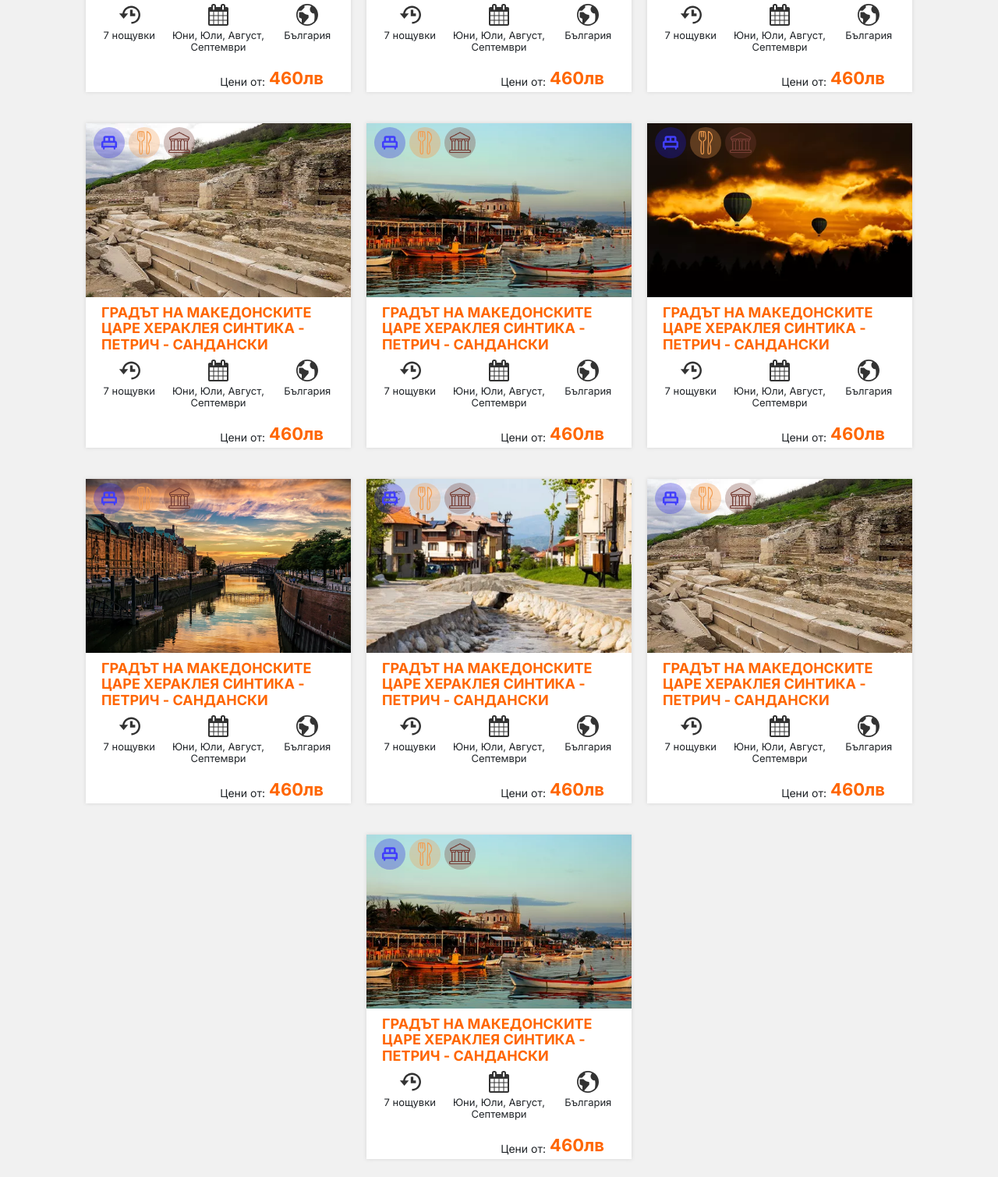
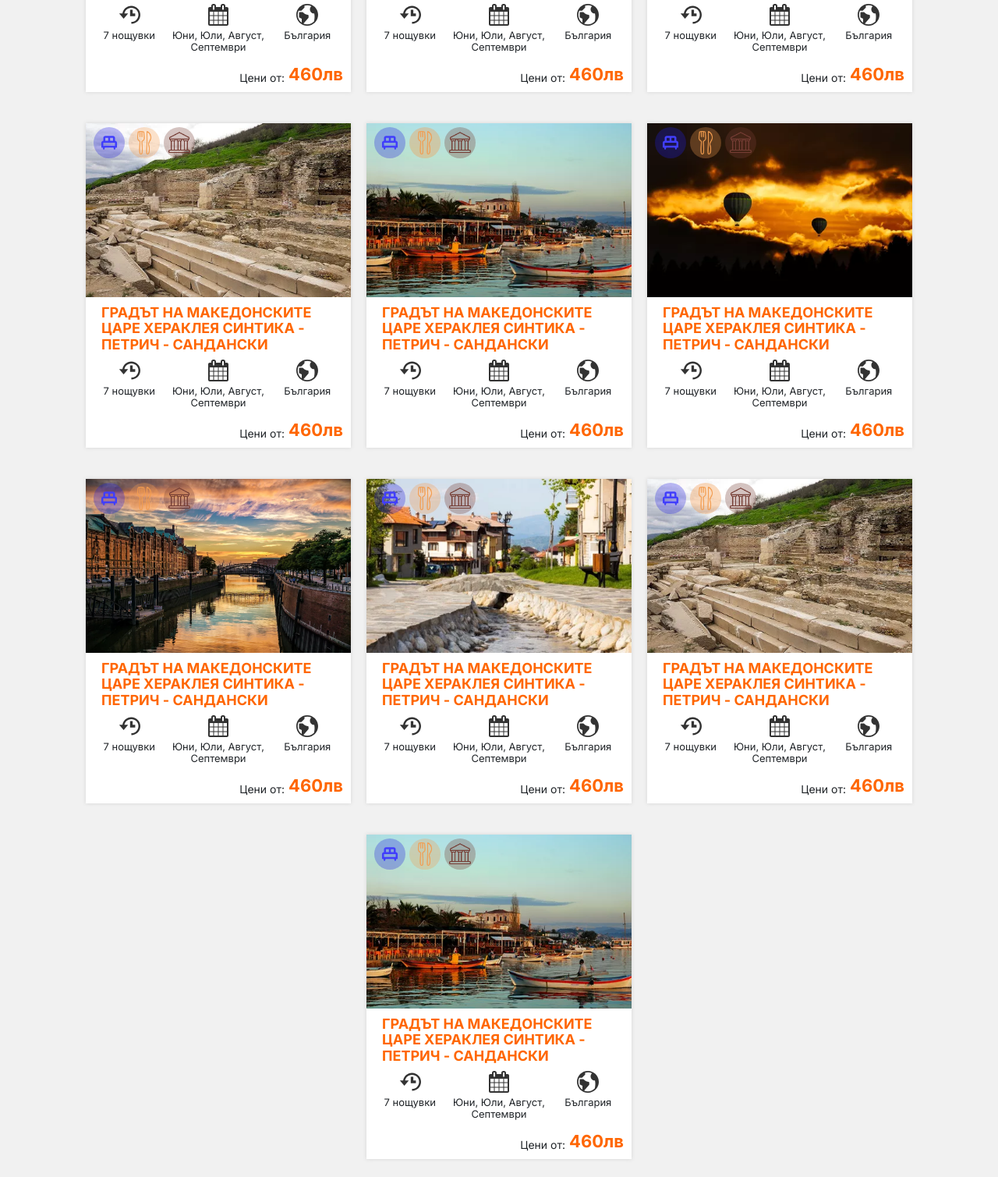
Before and after one commit to Boyan67/eurotours, a website built with Parcel: page trips.html in a window 1280 px wide. Shown: the part 879-2388 px from the top of the page at 78% size. Built offline with nearby package versions, Linux system fonts and the light colour scheme.

Commit message:
trips-price-fix

```diff
--- a/trips.css
+++ b/trips.css
@@ -997,18 +997,18 @@
 .trips-text027 {
   font-size: 13px;
 }
-.trips-container040 {
+.trips-container-price {
   width: 100%;
   height: 100%;
   display: flex;
   align-self: center;
   margin-top: 0px;
-  align-items: flex-end;
+  align-items: flex-start;
   padding-top: 0px;
   padding-left: 20px;
-  padding-right: 35px;
+  padding-right: 10px;
   flex-direction: row;
-  padding-bottom: 5px;
+  padding-bottom: 10px;
   justify-content: flex-end;
 }
 .trips-text029 {
--- a/trips.html
+++ b/trips.html
@@ -308,7 +308,7 @@
             <span class="trips-text027"><span>България</span></span>
           </div>
         </div>
-        <div class="trips-container040">
+        <div class="trips-container040 trips-container-price">
           <span class="trips-text029">Цени от:</span>
           <span class="trips-text030">460лв</span>
         </div>
@@ -377,7 +377,7 @@
             <span class="trips-text035"><span>България</span></span>
           </div>
         </div>
-        <div class="trips-container051">
+        <div class=" trips-container-price">
           <span class="trips-text037">Цени от:</span>
           <span class="trips-text038">460лв</span>
         </div>
@@ -446,7 +446,7 @@
             <span class="trips-text043"><span>България</span></span>
           </div>
         </div>
-        <div class="trips-container062">
+        <div class="trips-container-price">
           <span class="trips-text045">Цени от:</span>
           <span class="trips-text046">460лв</span>
         </div>
@@ -515,7 +515,7 @@
             <span class="trips-text051"><span>България</span></span>
           </div>
         </div>
-        <div class="trips-container073">
+        <div class="trips-container-price">
           <span class="trips-text053">Цени от:</span>
           <span class="trips-text054">460лв</span>
         </div>
@@ -584,7 +584,7 @@
             <span class="trips-text059"><span>България</span></span>
           </div>
         </div>
-        <div class="trips-container084">
+        <div class="trips-container-price">
           <span class="trips-text061">Цени от:</span>
           <span class="trips-text062">460лв</span>
         </div>
@@ -653,7 +653,7 @@
             <span class="trips-text067"><span>България</span></span>
           </div>
         </div>
-        <div class="trips-container095">
+        <div class="trips-container-price">
           <span class="trips-text069">Цени от:</span>
           <span class="trips-text070">460лв</span>
         </div>
@@ -722,7 +722,7 @@
             <span class="trips-text075"><span>България</span></span>
           </div>
         </div>
-        <div class="trips-container106">
+        <div class="trips-container-price">
           <span class="trips-text077">Цени от:</span>
           <span class="trips-text078">460лв</span>
         </div>
@@ -791,7 +791,7 @@
             <span class="trips-text083"><span>България</span></span>
           </div>
         </div>
-        <div class="trips-container117">
+        <div class="trips-container-price">
           <span class="trips-text085">Цени от:</span>
           <span class="trips-text086">460лв</span>
         </div>
@@ -860,7 +860,7 @@
             <span class="trips-text091"><span>България</span></span>
           </div>
         </div>
-        <div class="trips-container128">
+        <div class="trips-container-price">
           <span class="trips-text093">Цени от:</span>
           <span class="trips-text094">460лв</span>
         </div>
@@ -929,7 +929,7 @@
             <span class="trips-text099"><span>България</span></span>
           </div>
         </div>
-        <div class="trips-container139">
+        <div class="trips-container-price">
           <span class="trips-text101">Цени от:</span>
           <span class="trips-text102">460лв</span>
         </div>
```
